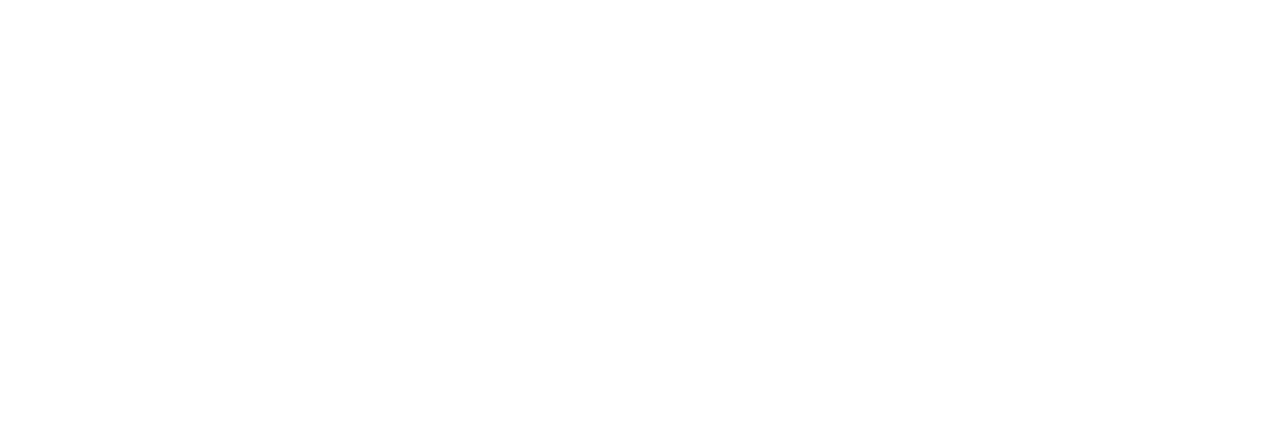
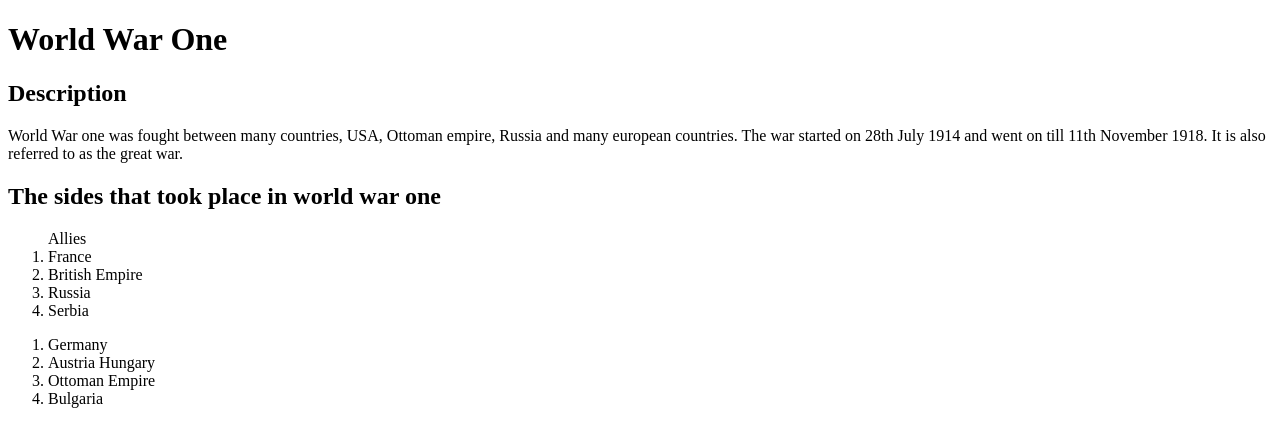
Before and after one commit to Neeraj85/World_War_One, a plain HTML site: page index.html in a window 1280 px wide. Drawn offline with Linux system fonts and the light colour scheme.

Commit message:
Added a lot of information in the index.html file

```diff
--- a/index.html
+++ b/index.html
@@ -8,6 +8,21 @@
     <link rel="stylesheet" href="style.css">
 </head>
 <body>
-
+    <h1 id="FirstH">World War One</h1>
+    <h2>Description</h2>
+    <p>World War one was fought between many countries, USA, Ottoman empire, Russia and many european countries. The war started on 28th July 1914 and went on till 11th November 1918. It is also referred to as the great war.</p>
+    <h2>The sides that took place in world war one</h2>
+    <ol>Allies
+        <li>France</li>
+        <li>British Empire</li>
+        <li>Russia</li>
+        <li>Serbia</li>
+    </ol>
+    <ol>
+        <li>Germany</li>
+        <li>Austria Hungary</li>
+        <li>Ottoman Empire</li>
+        <li>Bulgaria</li>
+    </ol>
 </body>
 </html>
```
